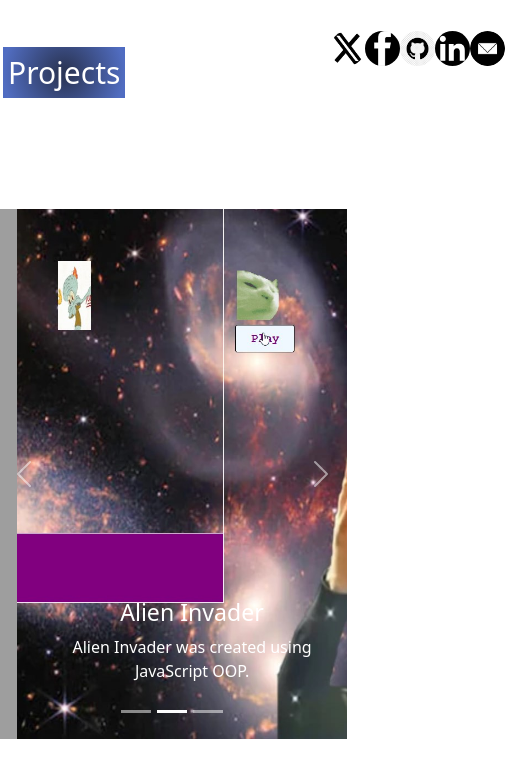
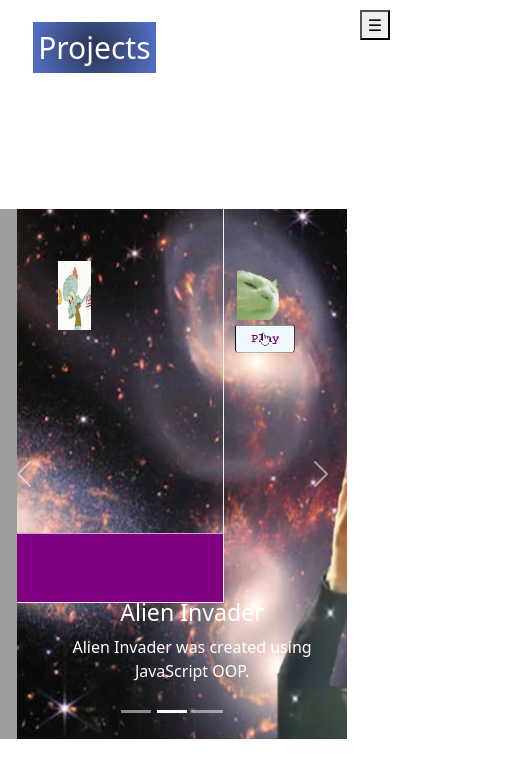
Before and after one commit to FilipAcodes/webdevfinal-Vanier-College, a Next.js app: page /projects in a window 390 px wide. Shown: the top 778 px of the page, 505 px wide, since content can reach past the window. Built offline with nearby package versions, Linux system fonts and the light colour scheme; grey boxes are pictures that could not be loaded.

Commit message:
hamburger for logos

```diff
--- a/app/BottomMenu/BottomMenu.css
+++ b/app/BottomMenu/BottomMenu.css
@@ -3,8 +3,9 @@
   align-items: center;
   justify-content: space-between;
   position: absolute;
-  top: 0%;
-  left: 0%;
+  top: 0;
+  right: 0;
+  height: 44px;
   color: white;
   width: 100%;
   text-align: center;
@@ -12,10 +13,26 @@
 }
 
 .contactflex {
+  position: absolute;
+  top: 0%;
+  right: 0%;
   display: flex;
+  align-items: center;
+  flex-direction: column;
+  background-color: black;
+  border-radius: 18px;
 }
 
-.linkactive {
+.contactflex.active {
+  background-color: transparent;
+  border-radius: 0;
+}
+
+.contactflex > * {
+  margin-top: 10px;
+}
+
+.link.active {
   text-decoration: none;
   color: white;
   padding: 5px;
@@ -29,12 +46,22 @@
     rgba(77, 107, 195, 1) 100%
   );
 }
+
 .link {
   text-decoration: none;
   color: white;
   padding: 5px;
   margin-left: 3px;
 }
+
 .routers {
   font-size: 30px;
 }
+.hamburger {
+  margin-top: 10px;
+}
+@media (max-width: 576px) {
+  .link .link.active {
+    font-size: 15px;
+  }
+}
--- a/app/BottomMenu/BottomMenu.js
+++ b/app/BottomMenu/BottomMenu.js
@@ -1,4 +1,5 @@
 "use client";
+import React, { useState, useEffect } from "react";
 import "./BottomMenu.css";
 import { TwitterLogo } from "./TwitterLogo";
 import { Email } from "./Email";
@@ -10,37 +11,68 @@ import { usePathname } from "next/navigation";
 
 export const BottomMenu = () => {
   const pathname = usePathname();
+  const [showMenu, setShowMenu] = useState(false);
+
+  const toggleMenu = () => {
+    setShowMenu(!showMenu);
+  };
+
+  useEffect(() => {
+    const handleClickOutside = (event) => {
+      if (
+        showMenu &&
+        !document.getElementById("bottomMenu").contains(event.target)
+      ) {
+        setShowMenu(false);
+      }
+    };
+
+    document.body.addEventListener("click", handleClickOutside);
+
+    return () => {
+      document.body.removeEventListener("click", handleClickOutside);
+    };
+  }, [showMenu]);
+
   return (
-    <div className="bottomMenu">
+    <div className="bottomMenu" id="bottomMenu">
       <div className="routers">
-        <Link href="/" className={`link${pathname === "/" ? "active" : ""}`}>
+        <Link href="/" className={`link${pathname === "/" ? " active" : ""}`}>
           Home
         </Link>{" "}
         <Link
           href="/projects"
-          className={`link${pathname === "/projects" ? "active" : ""}`}
+          className={`link${pathname === "/projects" ? " active" : ""}`}
         >
           Projects
         </Link>
         <Link
           href="/services"
-          className={`link${pathname === "/services" ? "active" : ""}`}
+          className={`link${pathname === "/services" ? " active" : ""}`}
         >
           Services
         </Link>
         <Link
           href="/blog"
-          className={`link${pathname === "/blog" ? "active" : ""}`}
+          className={`link${pathname === "/blog" ? " active" : ""}`}
         >
           Blog
         </Link>
       </div>
-      <div className="contactflex">
-        <TwitterLogo />
-        <FaceBook />
-        <GitHub />
-        <LinkedIn />
-        <Email />
+      <div className={`contactflex${showMenu ? "" : " active"}`}>
+        {showMenu ? (
+          <>
+            <TwitterLogo />
+            <FaceBook />
+            <GitHub />
+            <LinkedIn />
+            <Email />
+          </>
+        ) : (
+          <button className="hamburger" onClick={toggleMenu}>
+            ☰
+          </button>
+        )}
       </div>
     </div>
   );
--- a/app/BottomMenu/ImageLogo.css
+++ b/app/BottomMenu/ImageLogo.css
@@ -16,4 +16,6 @@
   justify-content: center;
   align-items: center;
   margin-bottom: 4px;
+  margin-left: 5px;
+  margin-right: 5px;
 }
```
